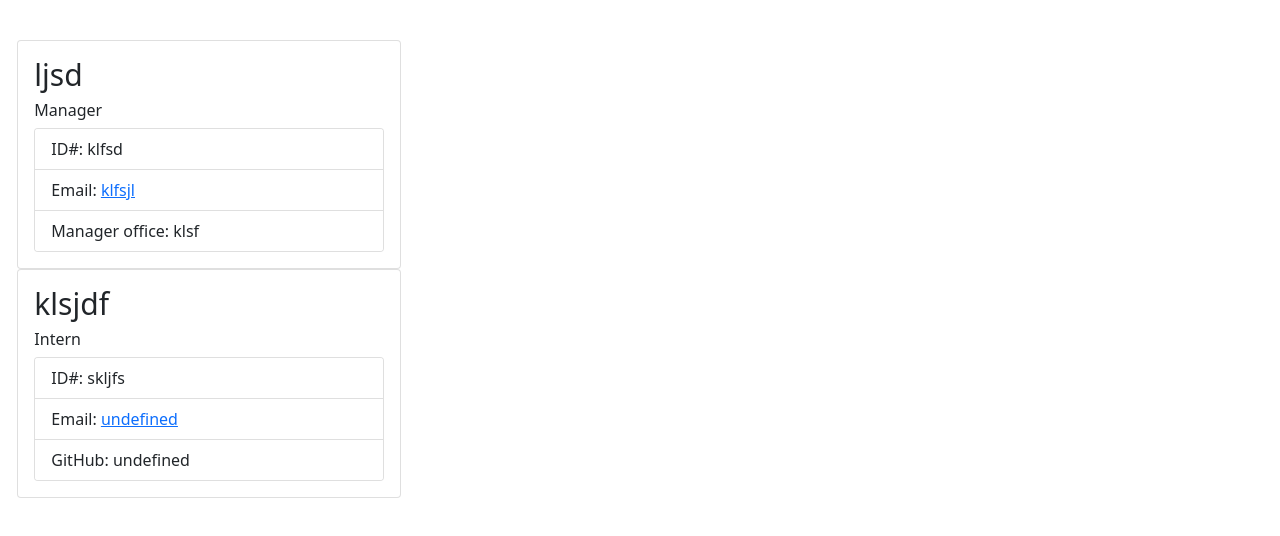
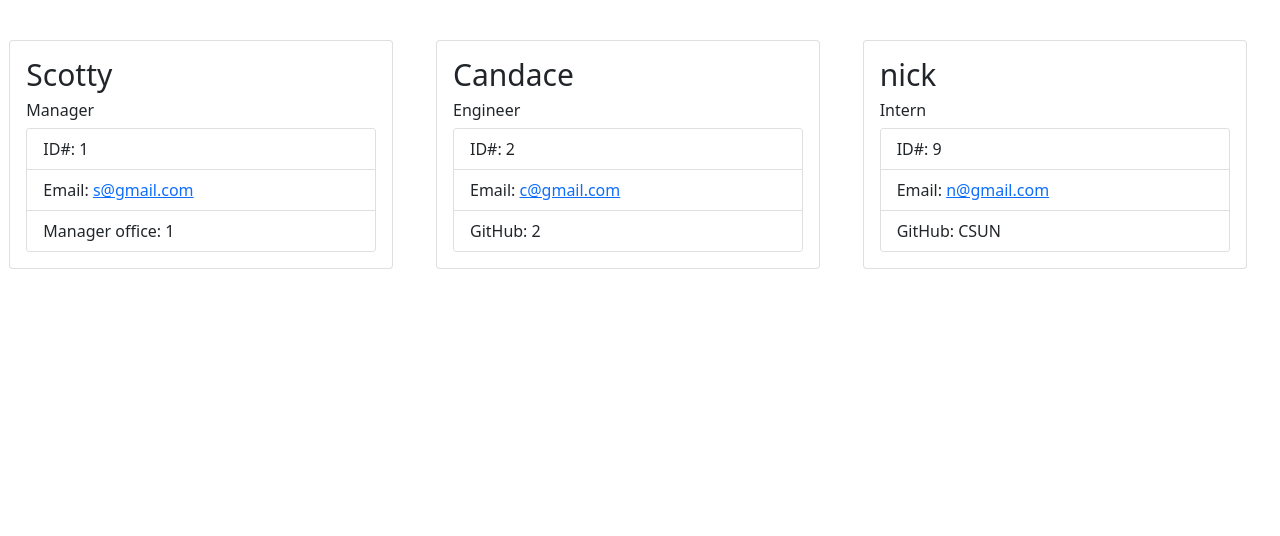
Before and after one commit to Kasdjono/engineering-team-generator, a website: page gen_html/index.html in a window 1280 px wide. Shown: the part 104-640 px from the top of the page. Drawn offline with nearby package versions, Linux system fonts and the light colour scheme.

Commit message:
fixed index.js file, YESgit add -A

```diff
--- a/gen_html/index.html
+++ b/gen_html/index.html
@@ -21,17 +21,17 @@
     <div class="row align-items-start">
         <section class="row justify-content-around">
 
-        <div>
+
         <div class="col-12 col-sm-6 col-lg-4 mt-0 p-0">
             <div class="card mx-auto" style="width: 24rem;">
                 <div class="card-body">
-                    <h5 class="card-title">ljsd</h5>
+                    <h5 class="card-title">Scotty</h5>
                     <h6 class="job-title">Manager</h6>
                     <div class="card w-98">
                         <ul class="list-group list-group-flush">
-                            <li class="list-group-item">ID#: klfsd</li>
-                            <li class="list-group-item">Email: <a href="email:klfsjl">klfsjl</a></li>
-                            <li class="list-group-item">Manager office: klsf</a></li>
+                            <li class="list-group-item">ID#: 1</li>
+                            <li class="list-group-item">Email: <a href="email:s@gmail.com">s@gmail.com</a></li>
+                            <li class="list-group-item">Manager office: 1</a></li>
                         </ul>
                     </div>
                 </div>
@@ -40,19 +40,34 @@
         <div class="col-12 col-sm-6 col-lg-4 mt-0 p-0">
             <div class="card mx-auto" style="width: 24rem;">
                 <div class="card-body">
-                    <h5 class="card-title">klsjdf</h5>
-                    <h6 class="job-title">Intern</h6>
+                    <h5 class="card-title">Candace</h5>
+                    <h6 class="job-title">Engineer</h6>
                     <div class="card w-98">
                         <ul class="list-group list-group-flush">
-                            <li class="list-group-item">ID#: skljfs</li>
-                            <li class="list-group-item">Email: <a href="email:undefined">undefined</a>
-                            </li>
-                            <li class="list-group-item">GitHub: undefined</li>
+                            <li class="list-group-item">ID#: 2</li>
+                            <li class="list-group-item">Email: <a href="email:c@gmail.com">c@gmail.com</a></li>
+                            <li class="list-group-item">GitHub: 2</li>
                         </ul>
                     </div>
                 </div>
             </div>
-        </div></div>
+        </div>
+        <div class="col-12 col-sm-6 col-lg-4 mt-0 p-0">
+            <div class="card mx-auto" style="width: 24rem;">
+                <div class="card-body">
+                    <h5 class="card-title">nick</h5>
+                    <h6 class="job-title">Intern</h6>
+                    <div class="card w-98">
+                        <ul class="list-group list-group-flush">
+                            <li class="list-group-item">ID#: 9</li>
+                            <li class="list-group-item">Email: <a href="email:n@gmail.com">n@gmail.com</a>
+                            </li>
+                            <li class="list-group-item">GitHub: CSUN</li>
+                        </ul>
+                    </div>
+                </div>
+            </div>
+        </div>
 
         </section>
     </div>
--- a/package.json
+++ b/package.json
@@ -13,7 +13,7 @@
   },
   "devDependencies": {},
   "scripts": {
-    "test": "echo \"Error: no test specified\" && exit 1"
+    "test": "jest"
   },
   "repository": {
     "type": "git",
--- a/src/generateHtml.js
+++ b/src/generateHtml.js
@@ -27,7 +27,7 @@ const engineerCard = (engineer) => {
                     <div class="card w-98">
                         <ul class="list-group list-group-flush">
                             <li class="list-group-item">ID#: ${engineer.getId()}</li>
-                            <li class="list-group-item">Email: <a href="email:${engineer.getMail()}">${engineer.getEmail()}</a></li>
+                            <li class="list-group-item">Email: <a href="email:${engineer.getEmail()}">${engineer.getEmail()}</a></li>
                             <li class="list-group-item">GitHub: ${engineer.getGithub()}</li>
                         </ul>
                     </div>
@@ -114,7 +114,7 @@ function generateHTML(teamCards) {
     <div class="row align-items-start">
         <section class="row justify-content-around">
 
-        <div>${makeCards(teamCards)}</div>
+        ${makeCards(teamCards)}
 
         </section>
     </div>
```
Also changed, not shown: index.js (+14 -11 lines).
